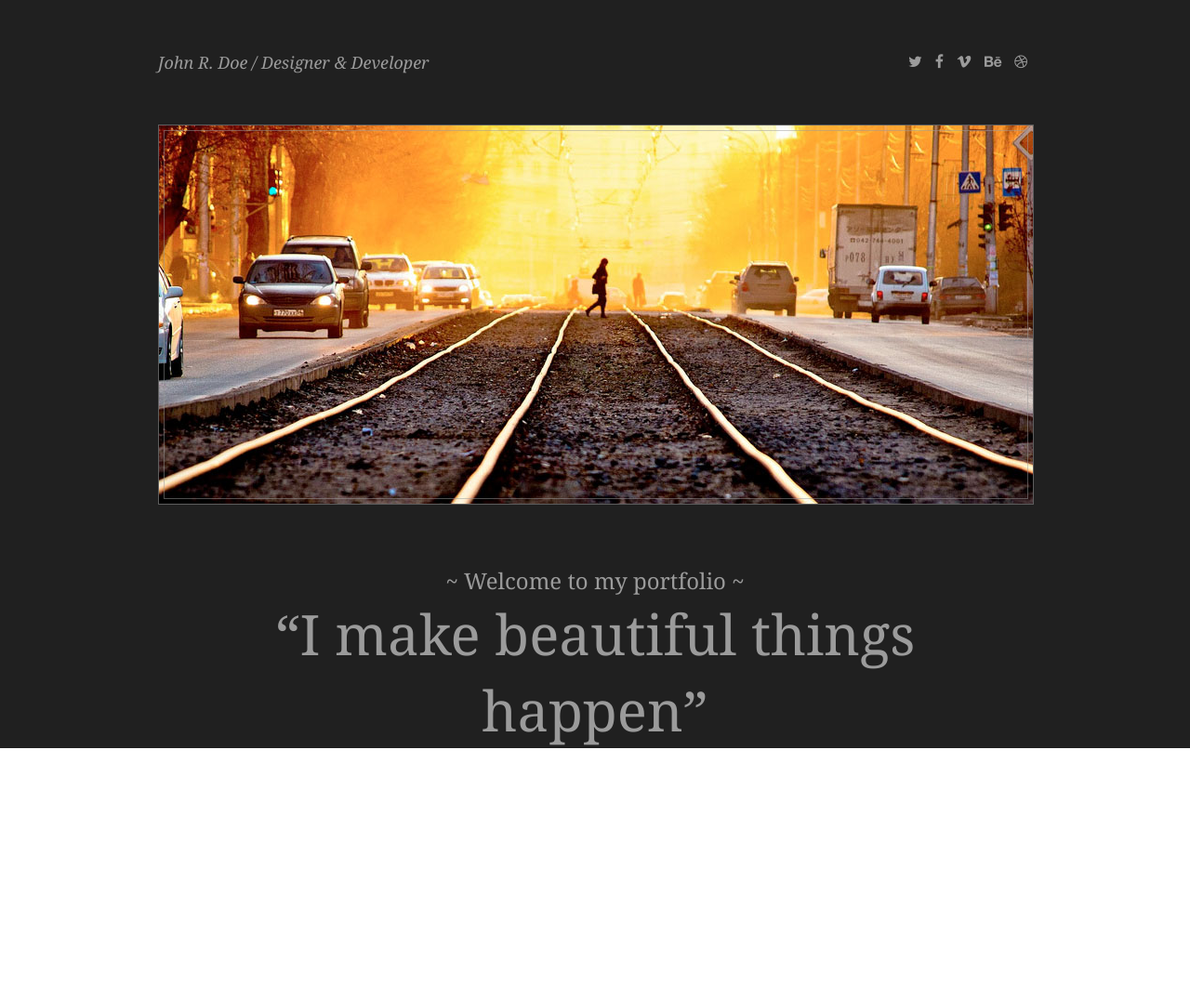
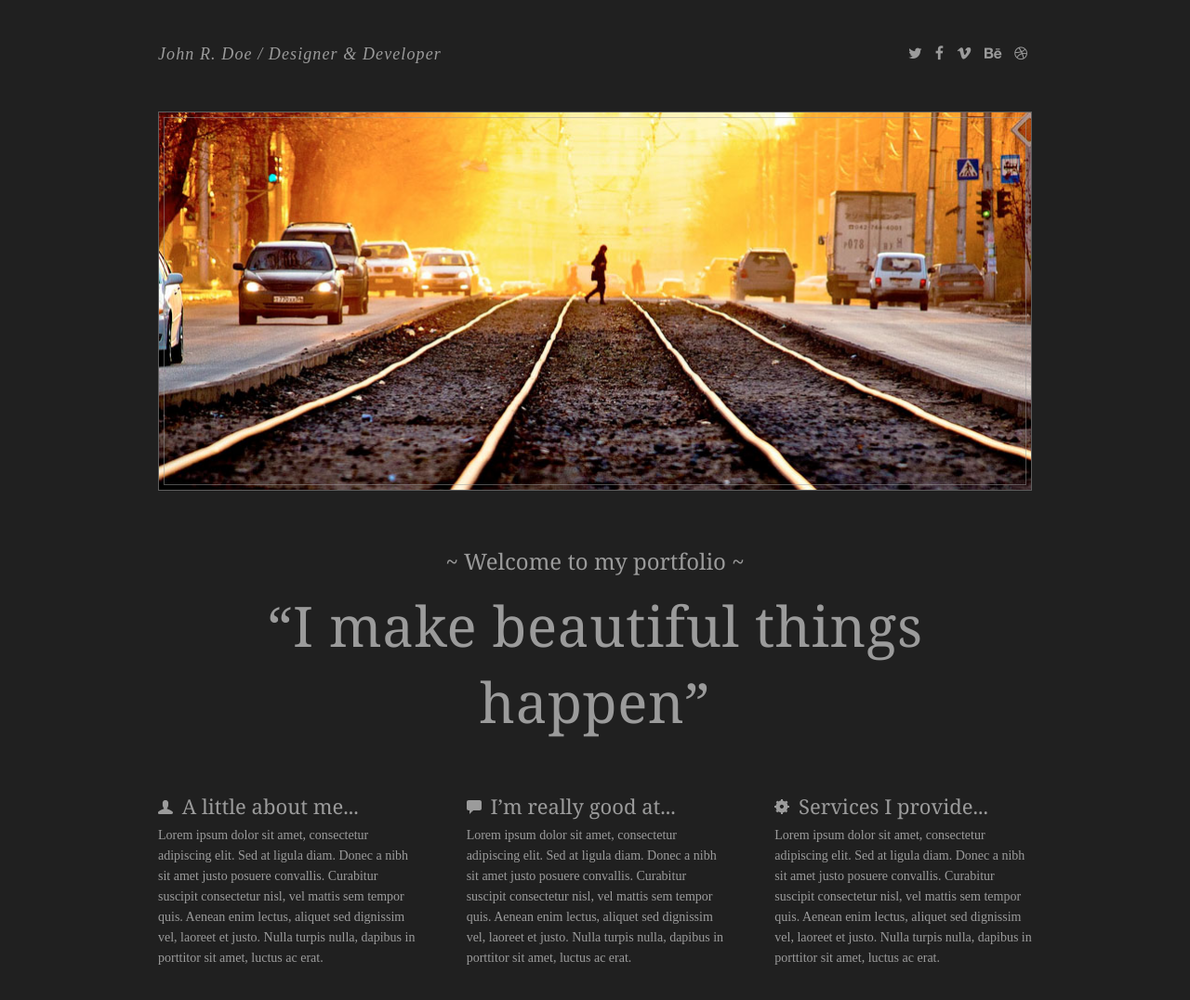
Before and after one commit to oleg-tgn/html-template-beautiful-things, a plain HTML site: page index.html in a window 1280 px wide. Shown: the whole page at 93% size. Before the commit the page ends 805 px from the top, so only its background shows below. Drawn offline with Linux system fonts and the light colour scheme.

Commit message:
services

```diff
--- a/index.html
+++ b/index.html
@@ -24,10 +24,26 @@
           <li class="slider__image-wrap"><img src="img/slide-1.jpg" class="slider__image"></li>
         </ul>
       </div>
-       <div class="welcome">
-        <div class="container">
-          <h2>~ Welcome to my portfolio ~</h2>
-          <h1>“I make beautiful things happen”</h1>
+      <div class="welcome">
+          <h2 class="welcome__my-portfolio">~ Welcome to my portfolio ~</h2>
+          <h1 class="welcome__i-make">“I make beautiful things happen”</h1>
+      </div>
+      <div class="services">
+        <div class="services__item">
+          <h2 class="services__title"><img src="img/User (Male).svg" class="services__icon"> A little about me...</h2>
+          <p class="services__text">Lorem ipsum dolor sit amet, consectetur adipiscing elit. Sed at ligula diam. Donec a nibh sit amet justo posuere convallis. Curabitur suscipit consectetur nisl, vel mattis sem tempor quis. Aenean enim lectus, aliquet sed dignissim vel, laoreet et justo. Nulla   turpis nulla, dapibus in porttitor sit amet, luctus ac erat.
+            </p>
+        </div>
+         <div class="services__item">
+          <h2 class="services__title"><img src="img/Chat Bubble.svg" class="services__icon"> I’m really good at...</h2>
+          <p class="services__text">Lorem ipsum dolor sit amet, consectetur adipiscing elit. Sed at ligula diam. Donec a nibh sit amet justo posuere convallis. Curabitur suscipit consectetur nisl, vel mattis sem tempor quis. Aenean enim lectus, aliquet sed dignissim vel, laoreet et justo. Nulla   turpis nulla, dapibus in porttitor sit amet, luctus ac erat.
+            </p>
+        </div>
+         <div class="services__item">
+          <h2 class="services__title"><img src="img/Settings.svg" class="services__icon"> Services I provide...</h2>
+          <p class="services__text">Lorem ipsum dolor sit amet, consectetur adipiscing elit. Sed at ligula diam. Donec a nibh sit amet justo posuere convallis. Curabitur suscipit consectetur nisl, vel mattis sem tempor quis. Aenean enim lectus, aliquet sed dignissim vel, laoreet et justo. Nulla   turpis nulla, dapibus in porttitor sit amet, luctus ac erat.
+            </p>
+
         </div>
       </div>
     </div>
--- a/styles/style.css
+++ b/styles/style.css
@@ -4,56 +4,45 @@
     margin: 0;
     padding: 0;
 }
+body {
+    color:  #9b9b9b;
+}
 .clear {
+     font-family: Georgia, serif;
     clear: both;
 }
 .dark {
    background:  #202020;
 }
 .container {
-    width: 940px;
+    max-width: 940px;
     margin: 0 auto;
+    padding: 0 20px;
 }
 .author-name {
-    font-family: Georgia, serif;
-    color:  #9b9b9b;
     font-size: 18px;
     font-style: italic;
     line-height: 30px;
     text-align: left;
+    letter-spacing: 1.1px;
 }
 header {
-    padding: 52px 0;
+    padding: 43px 0 47px 0;
 }
 .social-networks {
     float: right;
-    color:  #9b9b9b;
     line-height: 30px;
     size: 15px;
 }
 .social-networks a {
+    margin: 0 5px;
     color:  #9b9b9b;
-    margin: 0 5px;
-}
-.welcome h2 {
-    font-family: Georgia;
-    color:  #9b9b9b;
-    font-size: 24px;
-    font-weight: 400;
-    text-align: center;
-}
-.welcome h1 {
-    font-family: Georgia;
-    color:  #9b9b9b;
-    font-size: 60px;
-    font-weight: 400;
-    text-align: center;
 }
 .slider__image-wrap {
     display: inline-block;
     position: relative;
-    width: 940px;
-    height: 407px;
+    max-width: 940px;
+    max-height: 407px;
     border: 1px solid rgba(155, 155, 155, 0.5);
 }
 .slider__image-wrap:before {
@@ -70,8 +59,60 @@ header {
 .slider__image {
     width: 100%;
     height: auto;
+    display: block;
 }
 
 .welcome {
-    margin-top: 62px;
+    margin-top: 55px;
 }
+.welcome__my-portfolio {
+    font-family: Georgia;
+    font-size: 24px;
+    font-weight: 400;
+    text-align: center;
+}
+.welcome__i-make {
+    font-family: Georgia;
+    font-size: 60px;
+    font-weight: 400;
+    text-align: center;
+    margin-top: 12px;
+    letter-spacing: 0.7px;
+}
+.services {
+    display: inline-block;
+    margin: 60px -27.5px 73px;
+}
+.services__item {
+    width: calc(100% / 3);
+    float: left;
+    padding: 0 27.5px;
+    box-sizing: border-box;
+}
+.services__title {
+    font-family: Georgia;
+    color:  #9b9b9b;
+    font-size: 22px;
+    font-weight: 400;
+    line-height: 22px;
+    margin-bottom: 10px;
+}
+.services__text {
+    color:  #9b9b9b;
+    font-size: 14px;
+    font-weight: 400;
+    line-height: 22px;
+}
+.services__icon {
+    margin-right: 4px;
+}
+
+@media (max-width: 767px) {
+    .services__item {
+        width: 100%;
+        padding-bottom: 55px;
+    }
+    .welcome__i-make {
+        font-size: 35px;
+    }
+}
```
Also changed, not shown: img/Chat Bubble.svg (added), img/Settings.svg (added), img/User (Male).svg (added).
